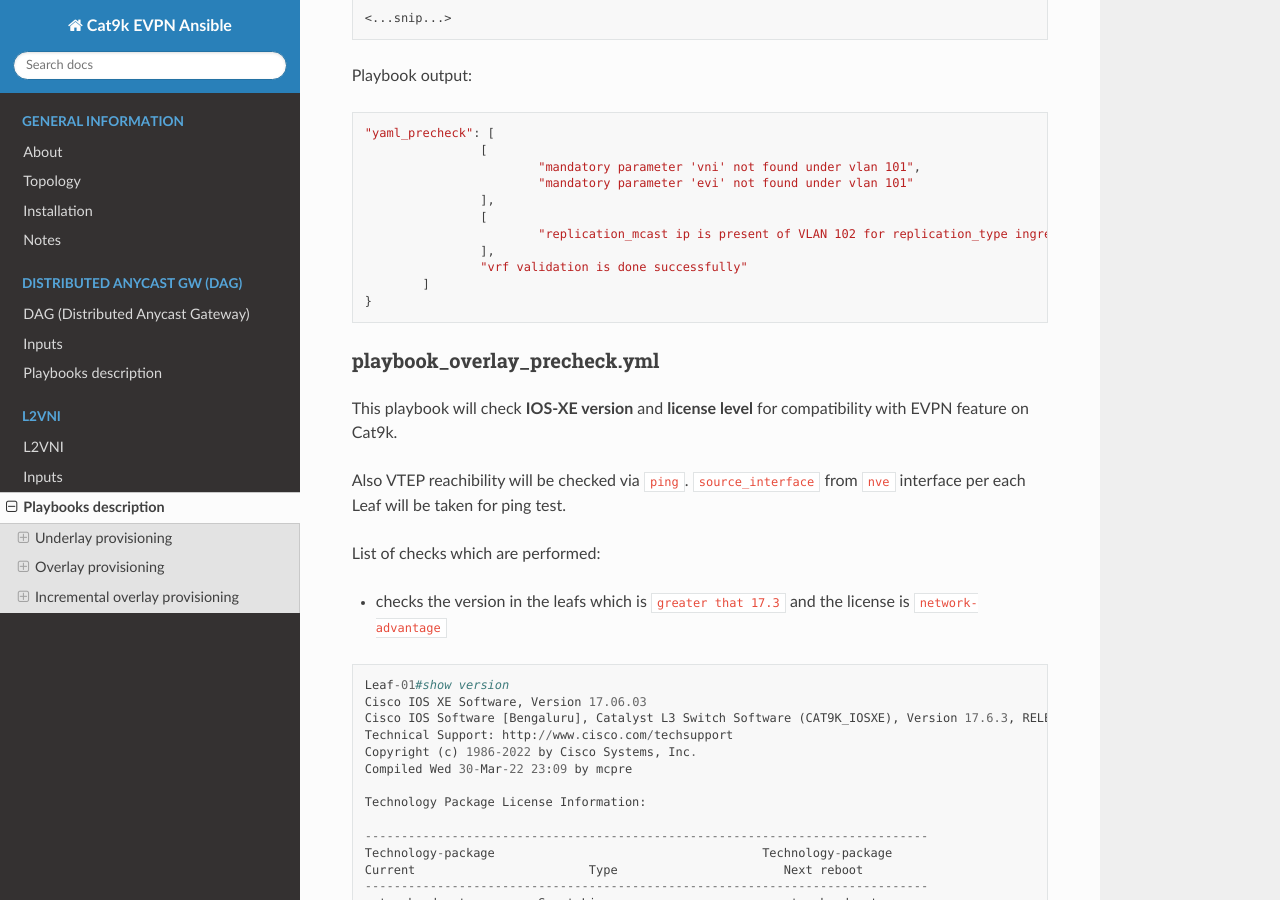
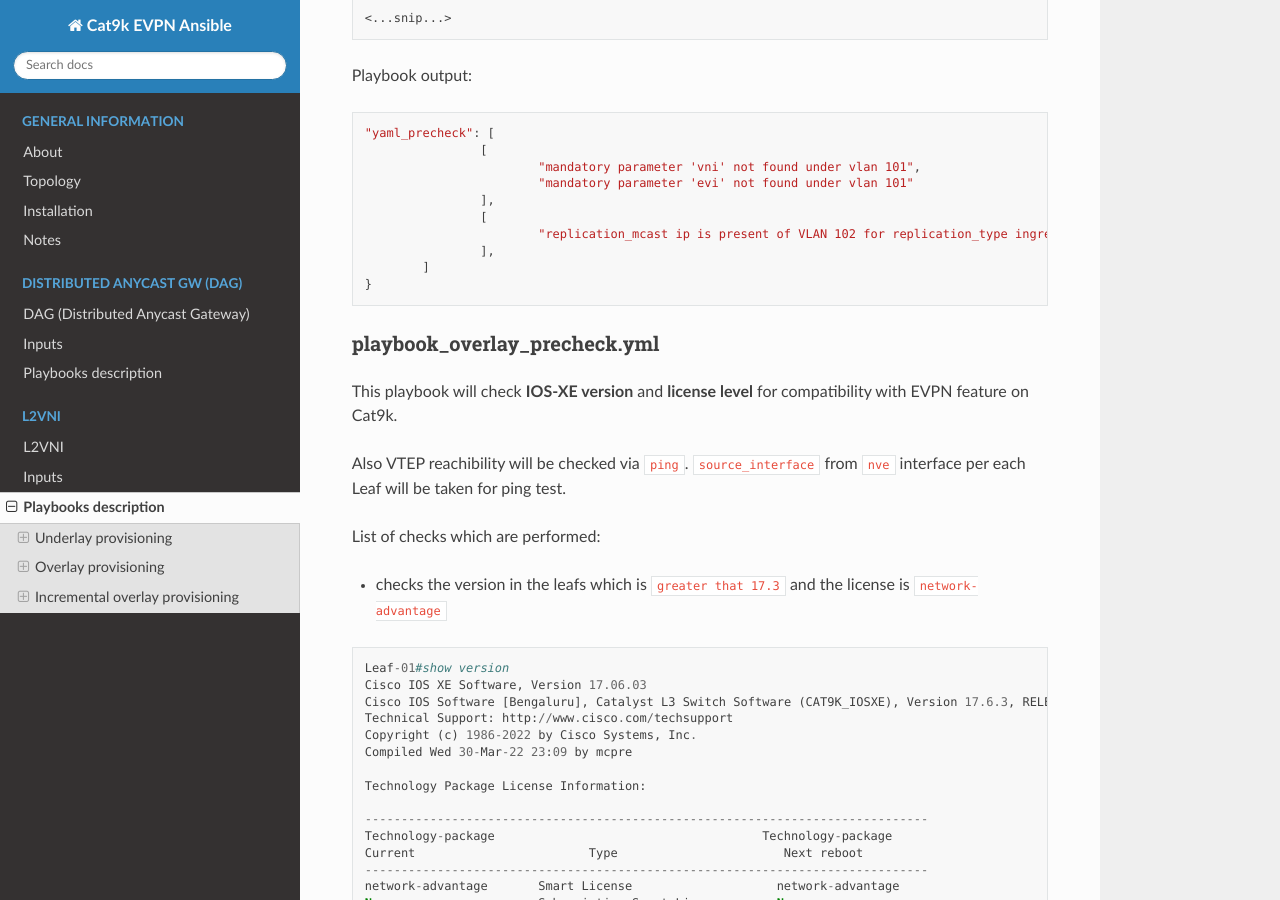
Before and after one commit to Cat9kEVPN/cat9k-evpn-ansible, a Sphinx documentation site: the page built from docs/playbooks_l2vni.rst, in a window 1280 px wide and 900 px high, scrolled down 2931 px. Built offline with Sphinx 7.4.7 and the Read the Docs theme 2.0.0, drawn with Linux system fonts in a browser that asks for light colours.

Commit message:
L2VNI playbook

```diff
--- a/docs/playbooks_l2vni.rst
+++ b/docs/playbooks_l2vni.rst
@@ -165,7 +165,6 @@ Playbook output:
 				[
 					"replication_mcast ip is present of VLAN 102 for replication_type ingress is not expected "
 				],
-				"vrf validation is done successfully"
 			]
 		}
 
```
